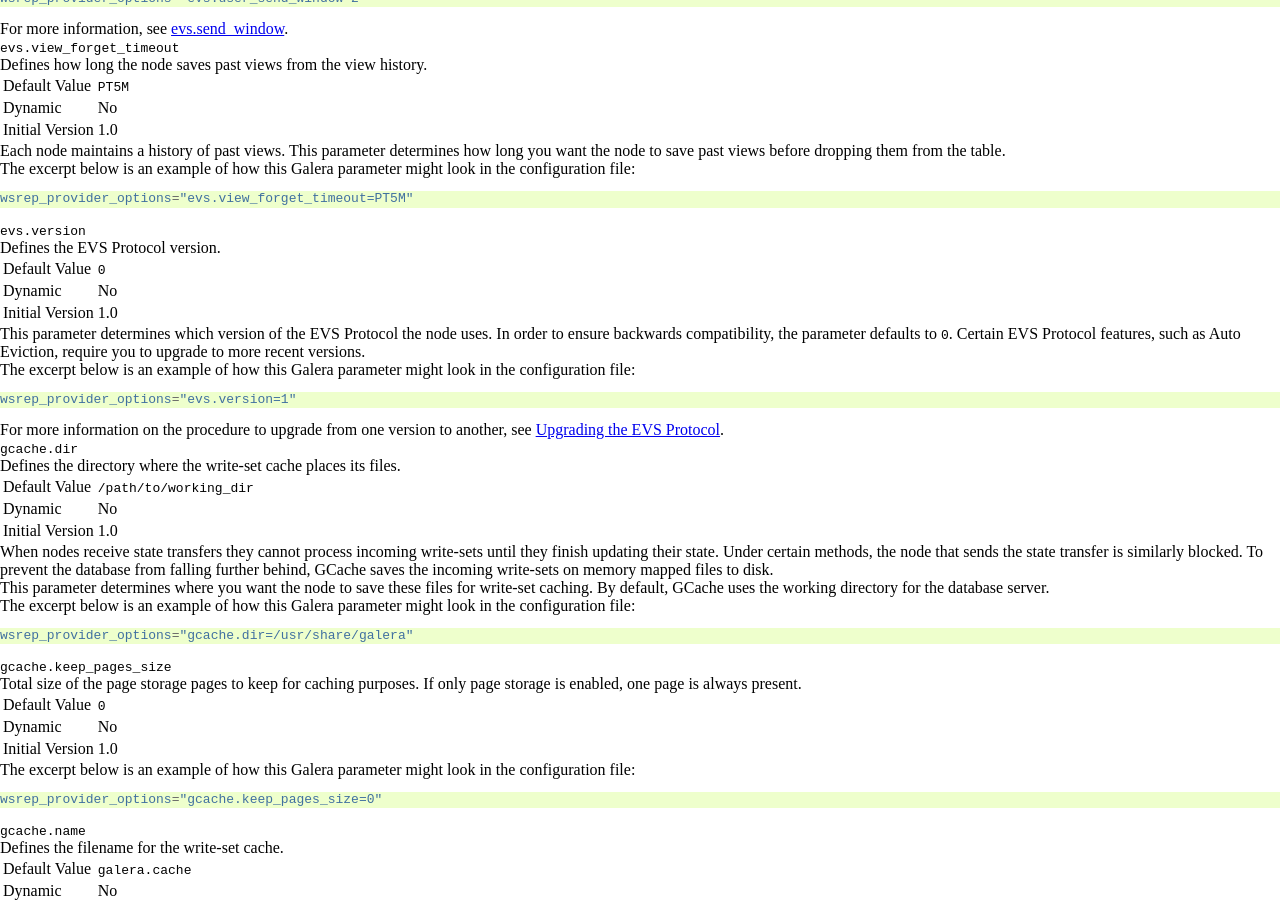
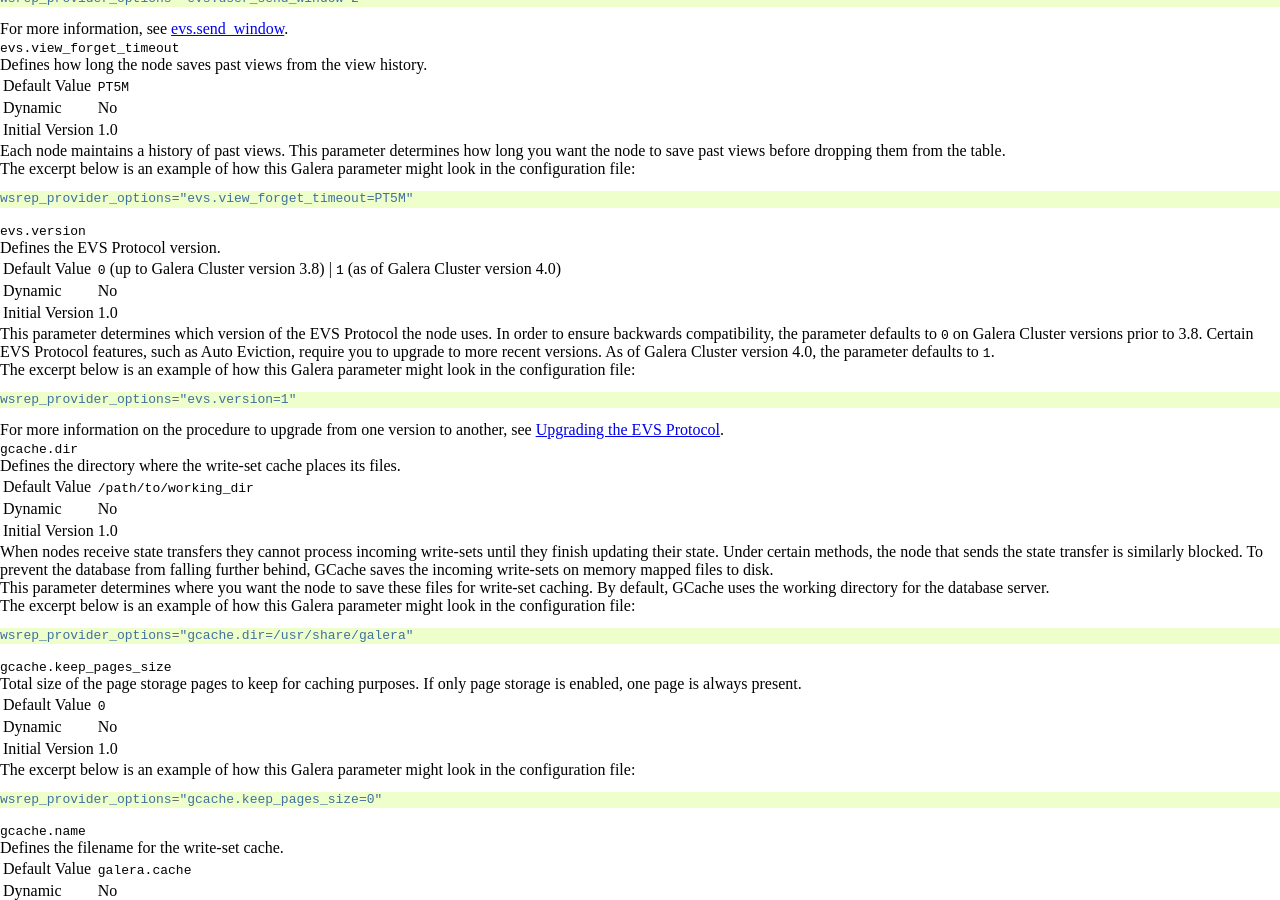
Before and after one commit to codership/documentation, a Sphinx documentation site: the page built from galeracluster/source/documentation/galera-parameters.rst, in a window 1280 px wide and 900 px high, scrolled down 7012 px. Built offline with Sphinx 7.4.7, drawn with Linux system fonts in a browser that asks for light colours; comment, search, counter and statistics services are not loaded.

Commit message:
evs.version default value is now either 0 or 1, depending on the Galera version.

```diff
--- a/galeracluster/source/documentation/auto-eviction.rst
+++ b/galeracluster/source/documentation/auto-eviction.rst
@@ -95,8 +95,8 @@ You can configure the parameters of Auto-Eviction by setting the following optio
 
 - :ref:`evs.version <evs.version>`: This sets which version of the EVS Protocol the node uses.  Galera Cluster enables Auto-Eviction starting with EVS Protocol version 1.
 
-  If you use Galera Cluster version 3.9 or older, the default value is ``0``.
-  If you use Galera Cluster version 4.0 or newer, the default value is ``1``.
+  - If you use Galera Cluster version 3.9 or older, the default value is ``0``.
+  - If you use Galera Cluster version 4.0 or newer, the default value is ``1``.
 
   To check your version of Galera Cluster, see :ref:`wsrep_provider_version <wsrep_provider_version>`.
 
--- a/galeracluster/source/documentation/galera-parameters.rst
+++ b/galeracluster/source/documentation/galera-parameters.rst
@@ -797,11 +797,11 @@ Defines the EVS Protocol version.
 .. csv-table::
    :class: doc-options
 
-   "Default Value", "``0``"
-   "Dynamic", "No"
-   "Initial Version", "1.0"
-
-This parameter determines which version of the EVS Protocol the node uses.  In order to ensure backwards compatibility, the parameter defaults to ``0``.  Certain EVS Protocol features, such as Auto Eviction, require you to upgrade to more recent versions.
+   "Default Value", "``0`` (up to Galera Cluster version 3.8) | ``1`` (as of Galera Cluster version 4.0)"
+   "Dynamic", "No"
+   "Initial Version", "1.0"
+
+This parameter determines which version of the EVS Protocol the node uses.  In order to ensure backwards compatibility, the parameter defaults to ``0`` on Galera Cluster versions prior to 3.8.  Certain EVS Protocol features, such as Auto Eviction, require you to upgrade to more recent versions. As of Galera Cluster version 4.0, the parameter defaults to ``1``.
 
 The excerpt below is an example of how this Galera parameter might look in the configuration file:
 
```
